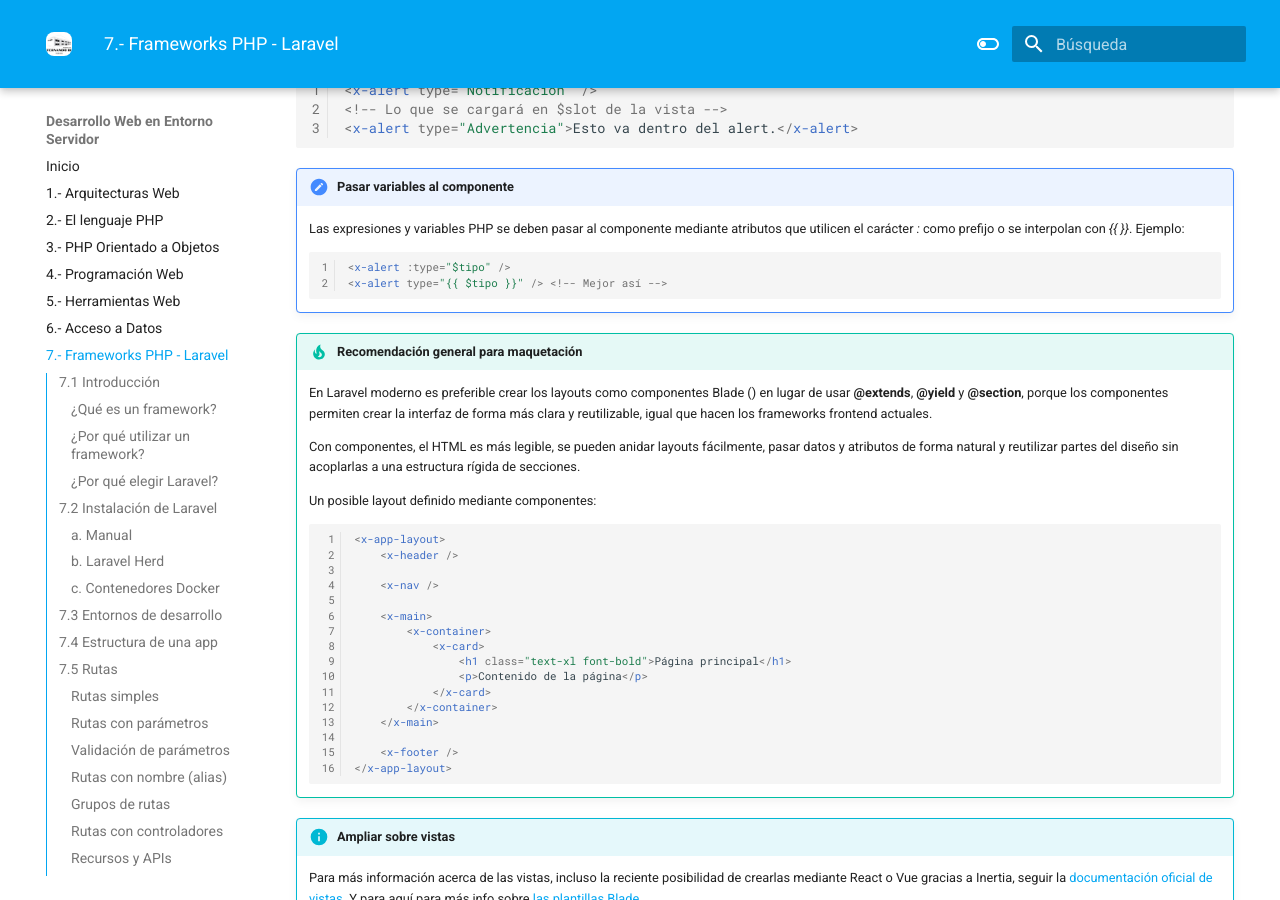
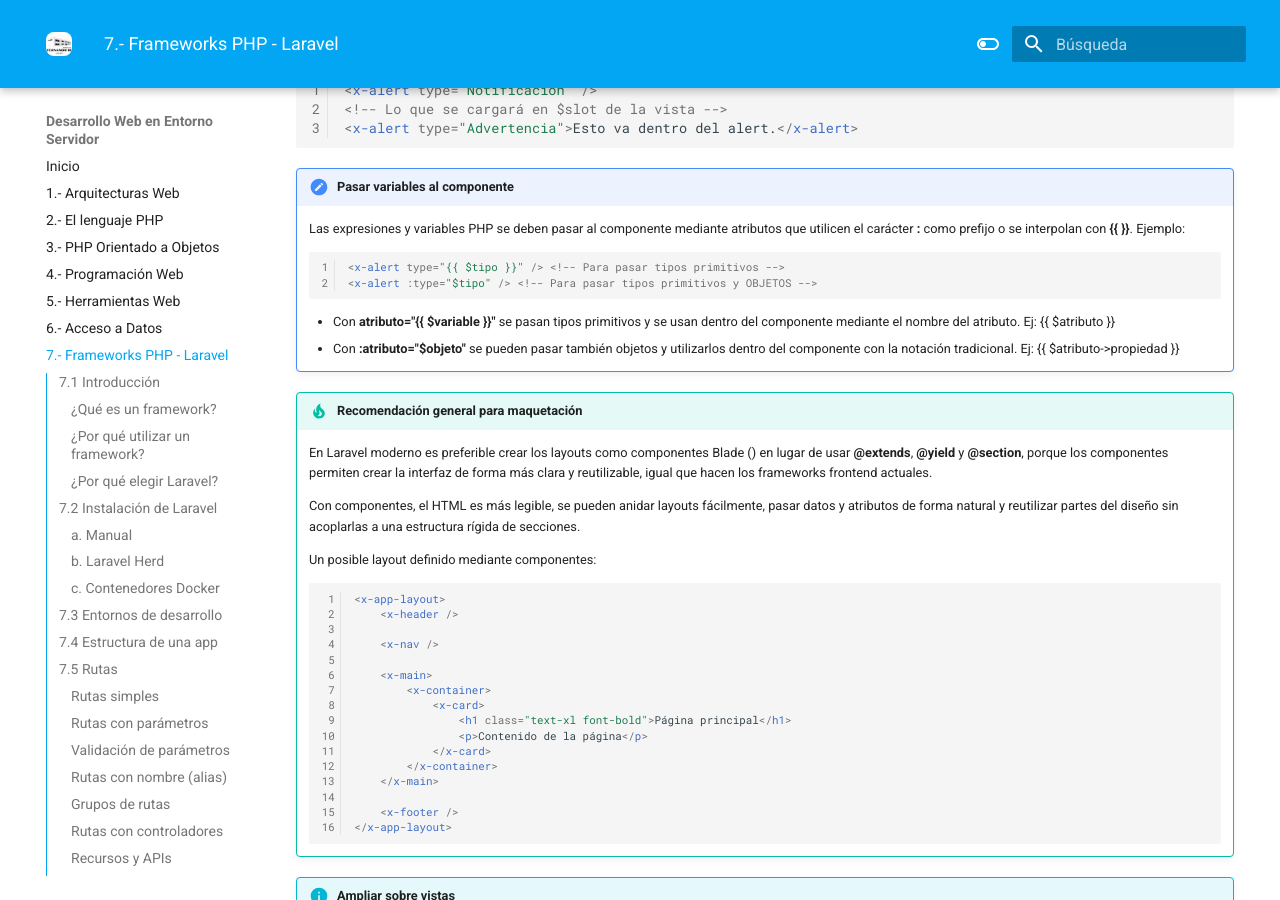
Before and after one commit to elblo/dwes2526, an MkDocs documentation site: the page built from docs/07frameworks.md, in a window 1280 px wide and 900 px high, scrolled down 17809 px. Built offline with MkDocs 1.6.1 and Material for MkDocs 9.7.7, drawn with Linux system fonts in a browser that asks for light colours.

Commit message:
Añadido en T7 paso de objetos a componente

````diff
--- a/docs/07frameworks.md
+++ b/docs/07frameworks.md
@@ -719,12 +719,15 @@
 
 !!! notice "Pasar variables al componente"
 
-    Las expresiones y variables PHP se deben pasar al componente mediante atributos que utilicen el carácter *:* como prefijo o se interpolan con *{{ }}*. Ejemplo:
+    Las expresiones y variables PHP se deben pasar al componente mediante atributos que utilicen el carácter **:** como prefijo o se interpolan con **{{ }}**. Ejemplo:
 
     ```html
-    <x-alert :type="$tipo" />
-    <x-alert type="{{ $tipo }}" /> <!-- Mejor así -->
+    <x-alert type="{{ $tipo }}" /> <!-- Para pasar tipos primitivos -->
+    <x-alert :type="$tipo" /> <!-- Para pasar tipos primitivos y OBJETOS -->
     ```
+
+    - Con **atributo="{{ $variable }}"** se pasan tipos primitivos y se usan dentro del componente mediante el nombre del atributo. Ej: {{ $atributo }}
+    - Con **:atributo="$objeto"** se pueden pasar también objetos y utilizarlos dentro del componente con la notación tradicional. Ej: {{ $atributo->propiedad }}
 
 !!! tip "Recomendación general para maquetación"
 
````
